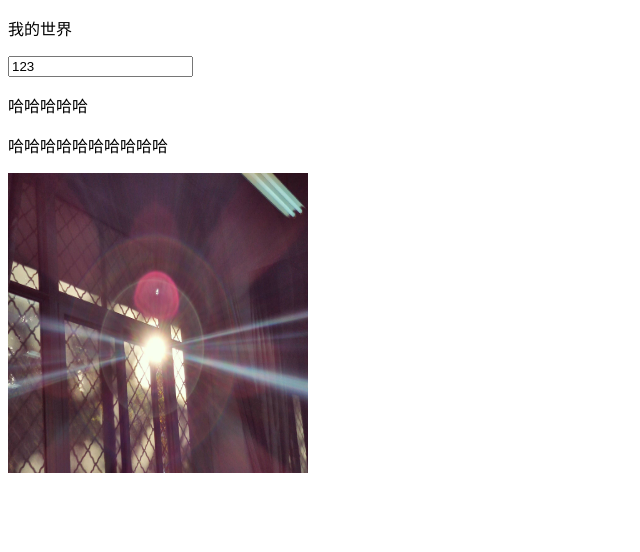
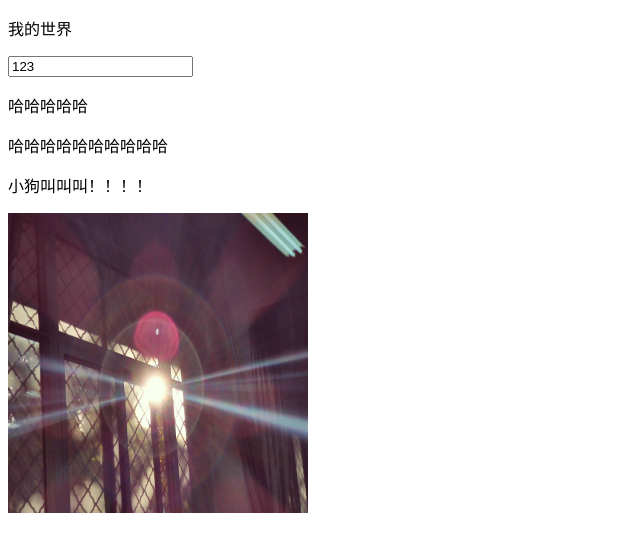
Before and after one commit to duhunhh/Develop, a plain HTML site: page index.html in a window 1280 px wide. Shown: the whole page, without its empty margins (0-640 px from the left). Drawn offline with Linux system fonts and the light colour scheme.

Commit message:
Update index.html

```diff
--- a/index.html
+++ b/index.html
@@ -10,6 +10,7 @@
     <input type="text" id="input1" value="123">
     <p>哈哈哈哈哈</p>
     <p>哈哈哈哈哈哈哈哈哈哈</p>
+    <p>小狗叫叫叫！！！！</p>
     <img src="3.jpg" alt="头像" width="300" height="300">
 
 </body>
```
